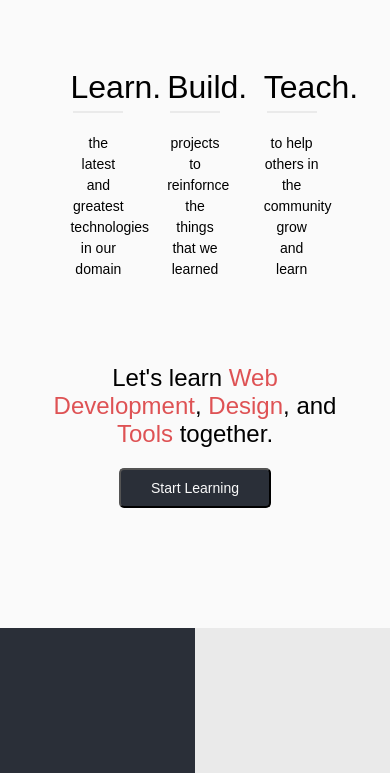
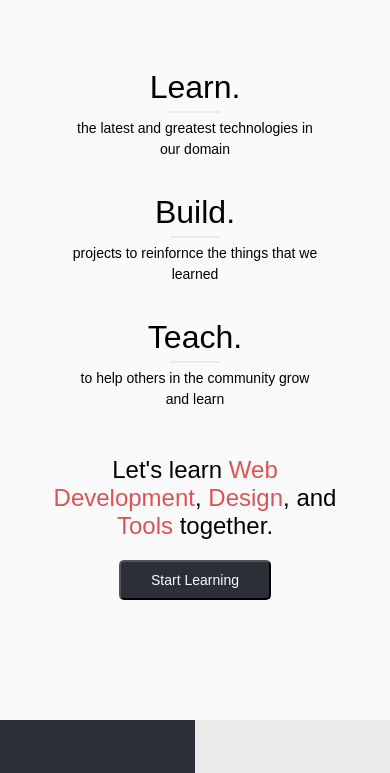
Before and after one commit to jamesqquick/Learn-Build-Teach-Site, a Gatsby site: page / in a window 390 px wide. Shown: the part 71-844 px from the top of the page. Built offline with nearby package versions, Linux system fonts and the light colour scheme; Gatsby itself is replaced by a stand-in of ours.

Commit message:
Mobile design for hero

```diff
--- a/src/sass/hero.scss
+++ b/src/sass/hero.scss
@@ -33,3 +33,22 @@
   width: 5rem;
   margin-bottom: 2rem;
 }
+
+@media only screen and (max-width: 768px) {
+  .hero-items {
+    flex-direction: column;
+    align-items: center;
+    margin-bottom: 3rem;
+  }
+
+  .hero-item {
+    display: flex;
+    flex-direction: column;
+    padding-bottom: 0rem;
+    width: 100%;
+  }
+
+  .title-underline {
+    margin-bottom: 0.5rem;
+  }
+}
```
